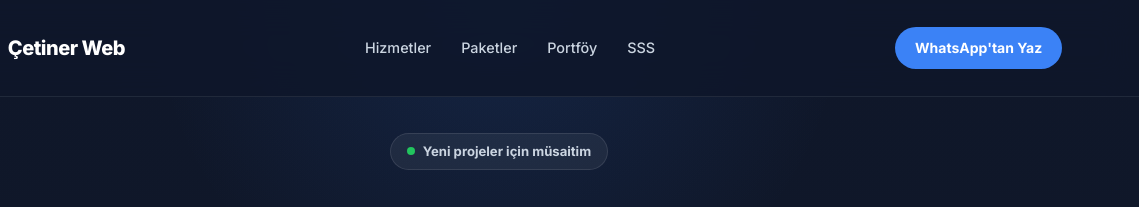
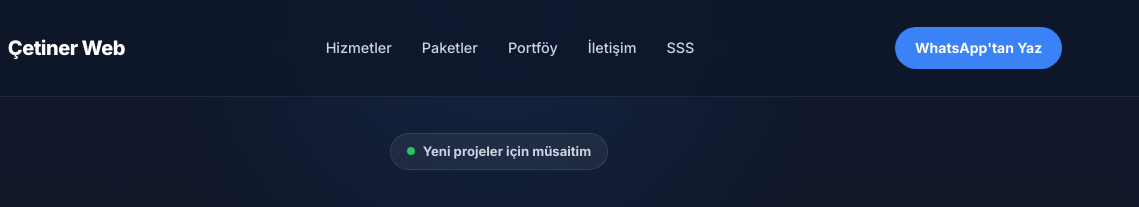
Before and after one commit to canernulldreinull/cetiner_web, a plain HTML site: page index.html in a window 1280 px wide. Shown: the top 207 px of the page, 141-1280 px from the left. Drawn offline with Linux system fonts and the light colour scheme.

Commit message:
İletişim menüsü ve SEO güncellemeleri

```diff
--- a/index.html
+++ b/index.html
@@ -39,6 +39,7 @@
     <li><a href="#hizmetler">Hizmetler</a></li>
     <li><a href="#paketler">Paketler</a></li>
     <li><a href="#portfolio">Portföy</a></li>
+    <li><a href="#iletisim">İletişim</a></li>
     <li><a href="#sss">SSS</a></li>
   </ul>
   <a href="https://wa.me/905467129239?text=Merhaba%2C%20web%20sitesi%20hizmeti%20hakk%C4%B1nda%20bilgi%20almak%20istiyorum."
```
